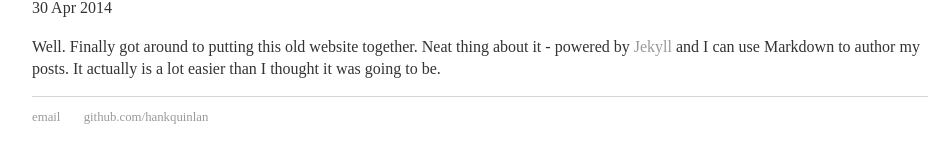
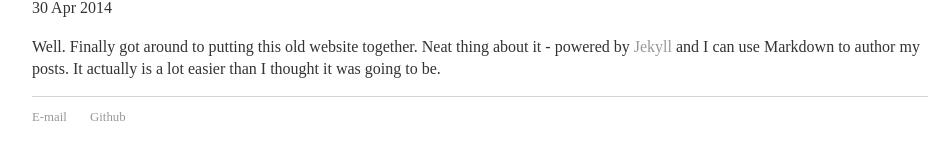
Before and after one commit to pastfutures/pastfutures.github.io, a Jekyll site: the page built from _posts/2018-09-27-back-in-the-saddle.md, in a window 1280 px wide. Shown: the part 140-303 px from the top of the page, without its empty margins (160-1110 px from the left). Built offline with Jekyll 4.4.1, drawn with Linux system fonts in a browser that asks for light colours.

Commit message:
Update default.html

```diff
--- a/_layouts/default.html
+++ b/_layouts/default.html
@@ -21,8 +21,8 @@
 			</div><!-- /.container -->
 			<footer>
 	    		<ul>
-	        		<li><a href="mailto:hankquinlanhub@gmail.com">email</a></li>
-	        		<li><a href="https://github.com/hankquinlan">github.com/hankquinlan</a></li>
+	        		<li><a href="mailto:anh96@miami.edu">E-mail</a></li>
+	        		<li><a href="pastfutures.github.io">Github</a></li>
 				</ul>
 			</footer>
 		</body>
```
